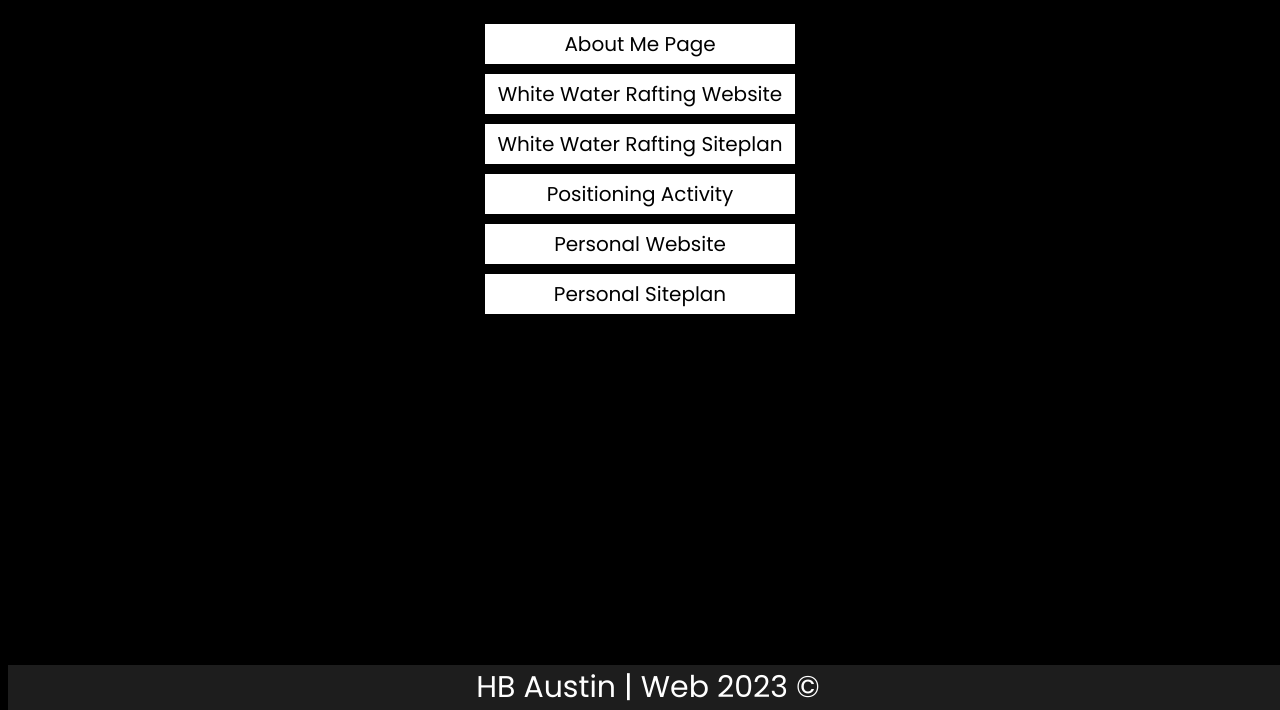
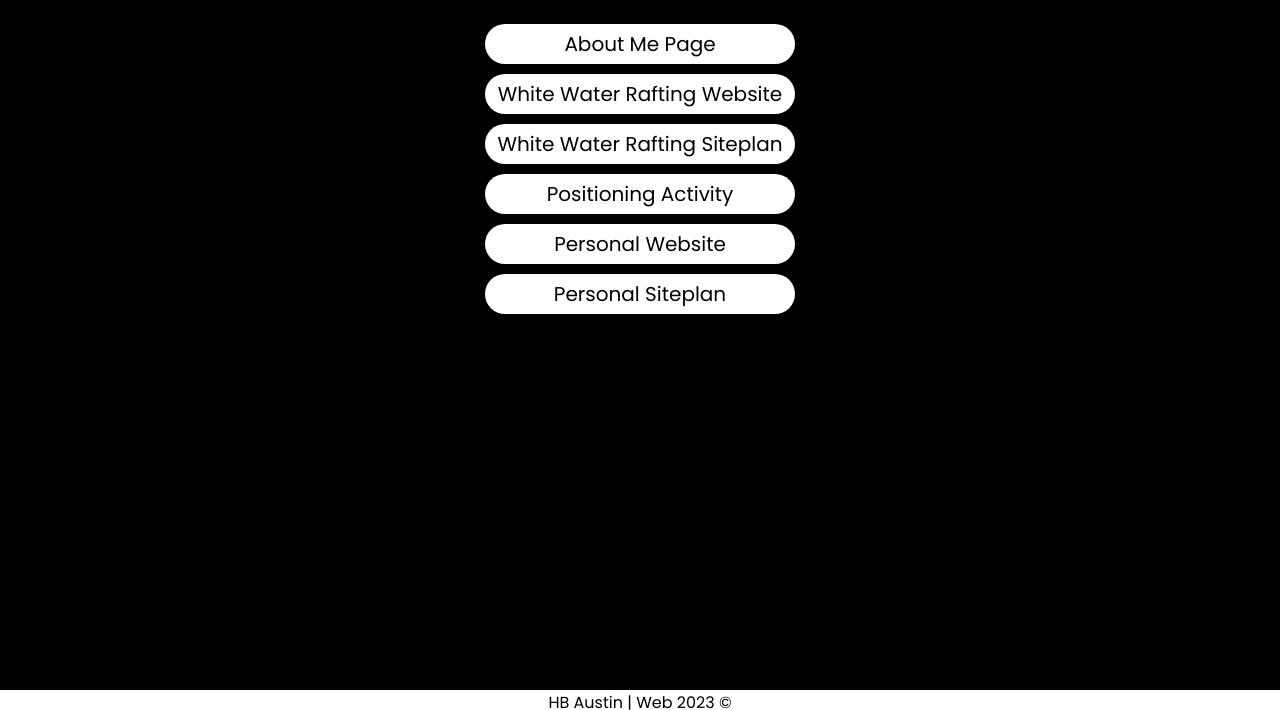
Before and after one commit to HBAustin/wdd130, a plain HTML site: page index.html in a window 1280 px wide. Shown: the part 90-800 px from the top of the page. Drawn offline with Linux system fonts and the light colour scheme.

Commit message:
UI update

```diff
--- a/styles/styles.css
+++ b/styles/styles.css
@@ -12,6 +12,7 @@ h1 {
 #nav1 {text-decoration: none;
 }
 #nav1 {
+    transition: all .1s ease-in-out;
     display: block;
     text-align: center;
     padding: 5px;
@@ -22,17 +23,19 @@ h1 {
     width: 300px;
     margin-left: auto;
     margin-right: auto;
+    border-radius: 50px;
 }
 #nav1:hover {
     background-color: black;
     color: white
 }
 footer {
-    font-size: 30px;
     text-align: center;
     position: fixed;
     bottom: 0;
-    width: 100%;
-    color:white;
-    background-color: rgb(29, 29, 29)
+    left: 0;
+    right: 0;
+    height: 20px;
+    background-color: white;
+    color: black
 }
```
